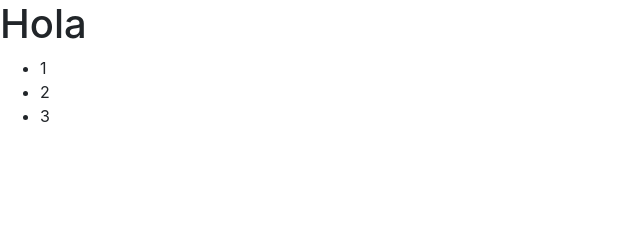
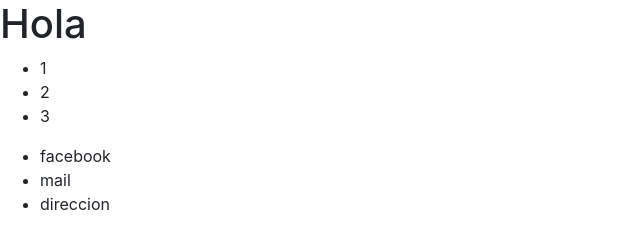
Before and after one commit to juanmanuelgiulietti/fullslab, a plain HTML site: page index.html in a window 1280 px wide. Shown: the whole page, without its empty margins (0-640 px from the left). Drawn offline with nearby package versions, Linux system fonts and the light colour scheme.

Commit message:
Agregue footer en nueva rama

```diff
--- a/index.html
+++ b/index.html
@@ -15,5 +15,12 @@
             <li>2</li>
             <li>3</li>
         </ul>
+        <footer>
+            <ul>
+                <li>facebook</li>
+                <li>mail</li>
+                <li>direccion</li>
+            </ul>
+        </footer>
     </body>
 </html>
```
